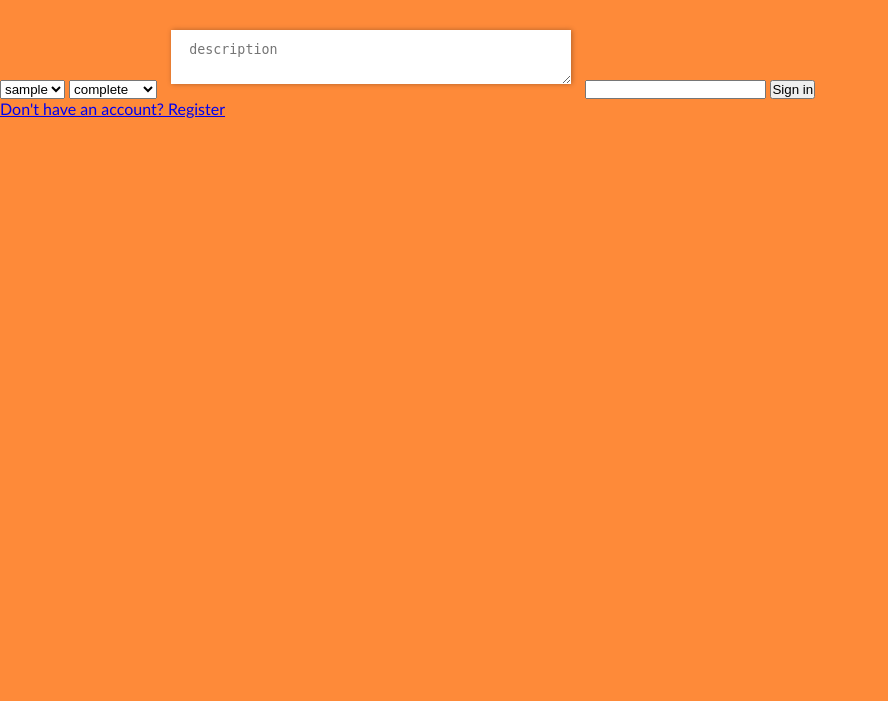
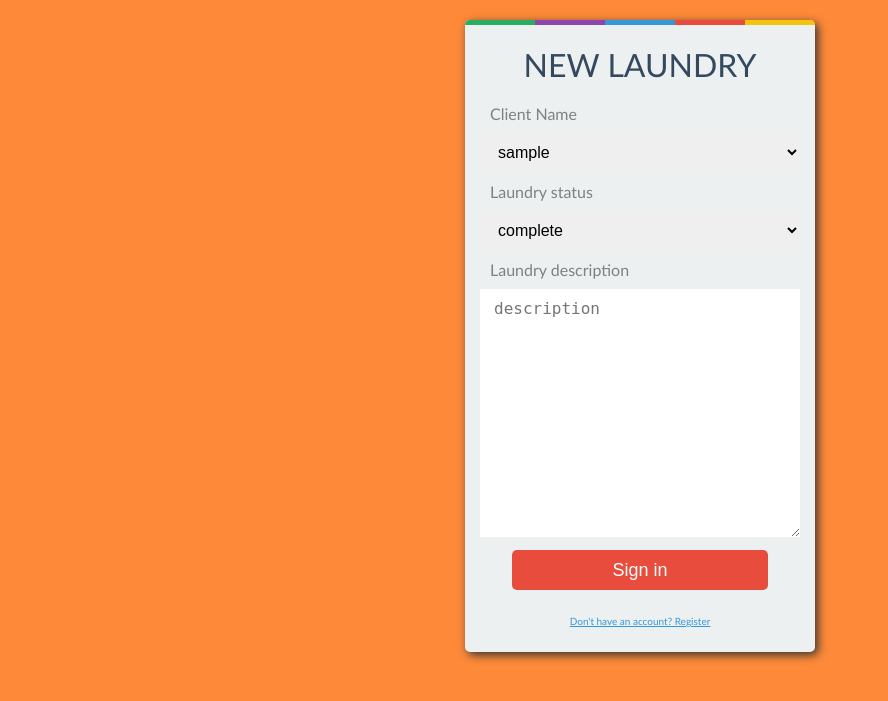
Before and after one commit to jmalisha/laundrymgtapp, a PHP site: page /admin/newLaundry.php in a window 1280 px wide. Shown: the part 43-744 px from the top of the page, without its empty margins (0-888 px from the left). Run offline with PHP 8.4, Linux system fonts and the light colour scheme; tables that the repository leaves empty or names only in its code hold one stand-in row (values such as "Sample post"); data that the repository does not hold is empty.

Commit message:
style add laundry form

```diff
--- a/admin/newLaundry.php
+++ b/admin/newLaundry.php
@@ -10,7 +10,11 @@ if (isset($_SESSION['adminID'])) {
     $adminID = $_SESSION['adminID'];
 }
 ?>
-<form class="form newLaundry" method="POST" action="includes/new.inc.php">
+<div class="form-container">
+    <div class="form-wrap">
+        <h2>NEW LAUNDRY</h2>
+        <form class="form" method="POST" action="includes/new.inc.php">
+            <label for="clientID">Client Name</label>
             <select placeholder="client Name" name="clientID">
                 <?php
                 if (mysqli_num_rows($usersResult) > 0) {
@@ -22,14 +26,18 @@ if (isset($_SESSION['adminID'])) {
                 <?php }
                 } ?>
             </select>
+            <label for="laundryStatus">Laundry status</label>
             <select placeholder="laundry status" name="laundryStatus">
                 <option value="complete">complete</option>
                 <option value="in progress">in progress</option>
             </select>
-    <textarea placeholder="description" name="description"></textarea>
-    <input type="text" name="adminID" value="<?php echo $adminID; ?>" />
+            <label for="desciption">Laundry description</label>
+            <textarea id="textarea" placeholder="description" name="description" rows="12" cols="1"></textarea>
+            <input type="text" name="adminID" value="<?php echo $adminID; ?>" style="display:none" />
             <button type="submit" name="new_laundry_submit"> Sign in </button>
             <a href="/LaundryMgtApp/admin/register.php">
                 <p> Don't have an account? Register </p>
             </a>
         </form>
+    </div>
+</div>
--- a/index.php
+++ b/index.php
@@ -31,7 +31,7 @@
             <div class="form">
                 <h2>Contact Us</h2>
                 <form action="mailto:joycemalisha22@gmail.com" method="get" enctype="text/plain">
-                    <textarea rows="3" placeholder="message"></textarea>
+                    <textarea id="ltextarea" rows="3" placeholder="message"></textarea>
                     <button type="submit">Send</button>
                 </form>
             </div>
--- a/styles/admin/navbar.css
+++ b/styles/admin/navbar.css
@@ -88,7 +88,7 @@
   margin: 5px;
 }
 .container .contact-info .form input,
-textarea {
+#ltextarea {
   border: none;
   min-width: 400px;
   padding: 12px 18px;
--- a/styles/client/login.css
+++ b/styles/client/login.css
@@ -31,6 +31,18 @@ body {
 }
 .form-wrap .form {
   padding-top: 20px;
+}
+select,
+#textarea {
+  border: none;
+  width: 100%;
+  padding: 10px 14px;
+  font-size: 1rem;
+  margin: 10px 0px;
+}
+label {
+  color: gray;
+  padding: 10px;
 }
 .form-wrap .form input,
 .form-wrap .form button {
--- a/styles/landing.css
+++ b/styles/landing.css
@@ -113,7 +113,7 @@
   margin: 5px;
 }
 .container .contact-info .form input,
-textarea {
+#ltextarea {
   border: none;
   min-width: 400px;
   padding: 12px 18px;
```
Lines whose indentation alone changed are shown as unchanged.
